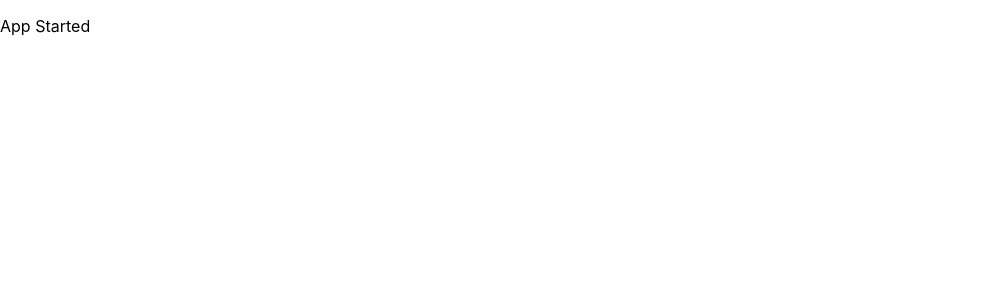
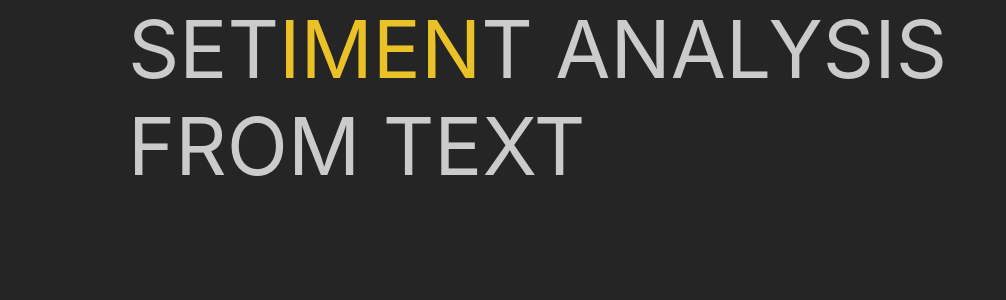
Before and after one commit to ashutoshkmrsingh/Sentiment-Analysis, a React (Create React App) app: page / in a window 1280 px wide. Shown: the top 300 px of the page, without its empty margins (0-1006 px from the left). Built offline with nearby package versions, Linux system fonts and the light colour scheme.

Commit message:
@Component @Title @Created Title Component

```diff
--- a/src/App.css
+++ b/src/App.css
@@ -1,3 +1,11 @@
+:root {
+  --background-color: #252525;
+  --primary-color: #EAC228;
+  --secondary-color: #CBCBCB;
+  --text: #252525;
+  --input: #EAEAEA;
+}
+
 .App {
   text-align: center;
 }
--- a/src/App.js
+++ b/src/App.js
@@ -1,11 +1,12 @@
 import React, { Component } from 'react';
 import './App.css';
+import Title from './Components/Title/title'
 
 class App extends Component {
   render() {
-    return(
+    return (
       <React.Fragment>
-        <p>App Started</p>
+        <Title />
       </React.Fragment>
     );
   }
--- /dev/null
+++ b/src/Components/Title/title.css
@@ -0,0 +1,27 @@
+:root {
+  --background-color: #252525;
+  --primary-color: #eac228;
+  --secondary-color: #cbcbcb;
+  --text: #252525;
+  --input: #eaeaea;
+}
+
+.title {
+  display: block;
+  text-transform: uppercase;
+  font-size: 5rem;
+  margin-top: 0;
+  width: 60rem;
+  margin-left: 10vw;
+}
+
+.title > p {
+  color: var(--secondary-color);
+  padding: none;
+  margin: none;
+  display: inline;
+}
+
+.yellow {
+  color: #eac228;
+}
--- /dev/null
+++ b/src/Components/Title/title.js
@@ -0,0 +1,12 @@
+import React from 'react';
+import './title.css';
+
+const Title = (props) => {
+    return(
+        <div className='title'>
+            <p>set<span className='yellow'>imen</span>t analysis from text</p>
+        </div>
+    );
+}
+
+export default Title;
--- a/src/index.css
+++ b/src/index.css
@@ -1,3 +1,11 @@
+:root {
+  --background-color: #252525;
+  --primary-color: #EAC228;
+  --secondary-color: #CBCBCB;
+  --text: #252525;
+  --input: #EAEAEA;
+}
+
 body {
   margin: 0;
   font-family: -apple-system, BlinkMacSystemFont, 'Segoe UI', 'Roboto', 'Oxygen',
@@ -5,9 +13,9 @@ body {
     sans-serif;
   -webkit-font-smoothing: antialiased;
   -moz-osx-font-smoothing: grayscale;
+  background-color: #252525;
 }
 
 code {
-  font-family: source-code-pro, Menlo, Monaco, Consolas, 'Courier New',
-    monospace;
+  font-family: source-code-pro, Menlo, Monaco, Consolas, 'Courier New', monospace;
 }
```
